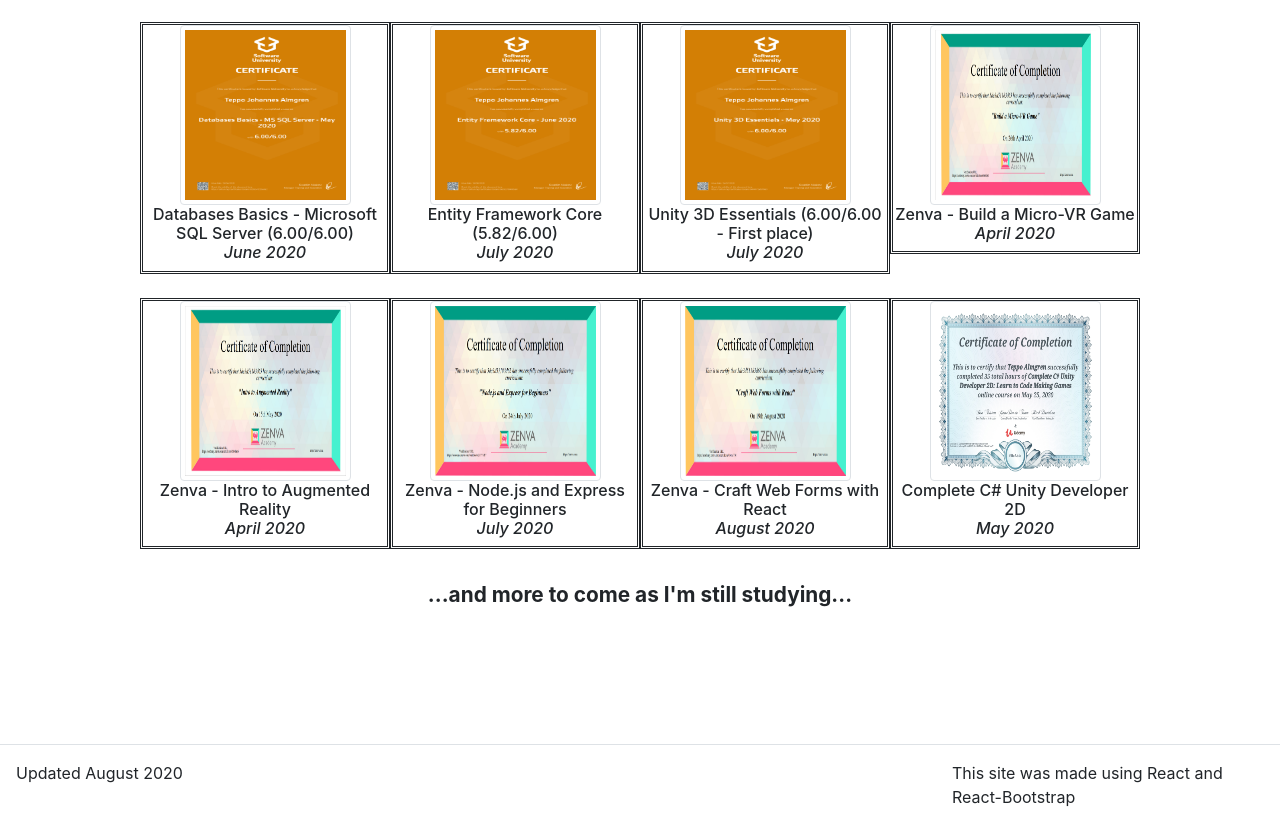
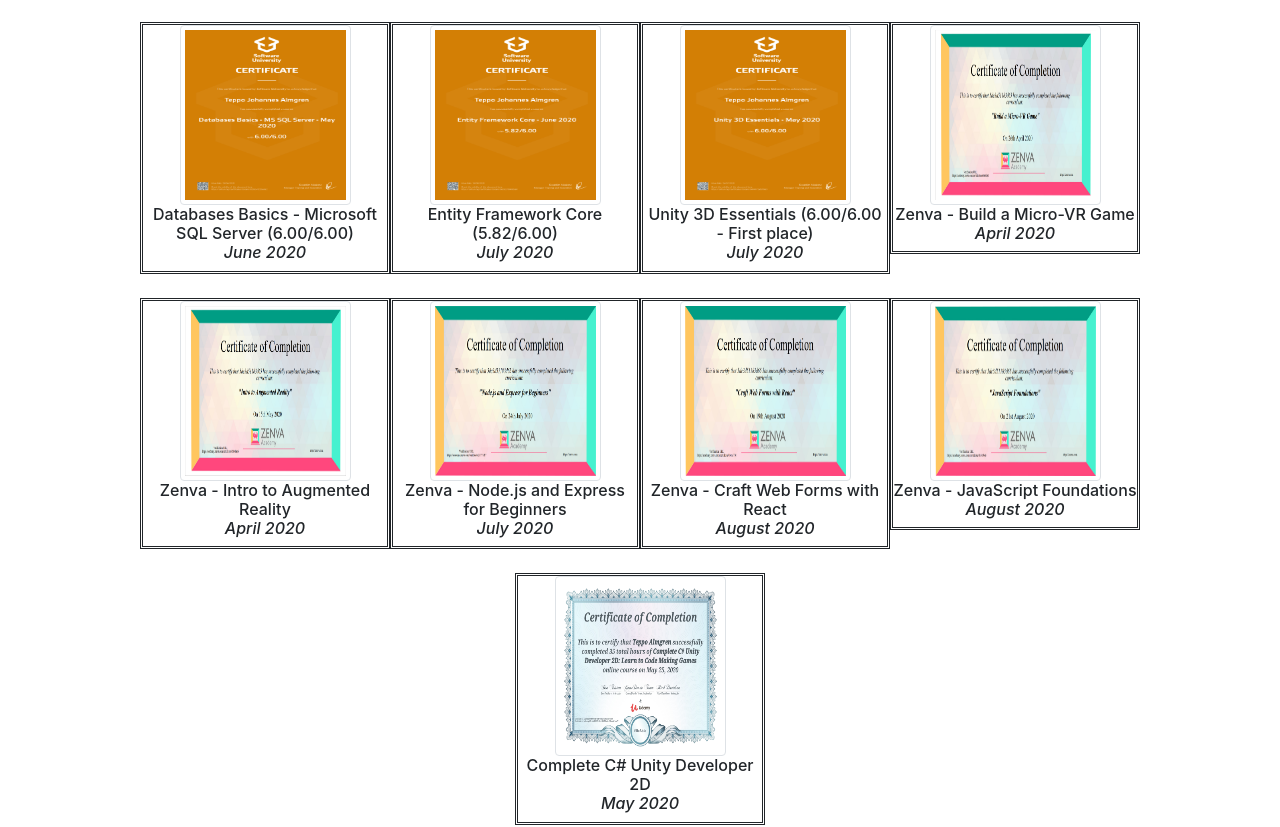
Before and after one commit to JonHanes/portfolio, a React (Create React App) app: page /certificates in a window 1280 px wide. Shown: the part 835-1662 px from the top of the page. Built offline with nearby package versions, Linux system fonts and the light colour scheme.

Commit message:
Added one certificate

```diff
--- a/src/Components/ImageGallery.js
+++ b/src/Components/ImageGallery.js
@@ -21,6 +21,7 @@
 import ZENVA_AR_INTRO from "../Assets/Images/Certificates/Zenva_IntroToAR.PNG"
 import ZENVA_NodeJS_Express_BGN from "../Assets/Images/Certificates/Zenva_Node.js&Express_BGN.PNG"
 import ZENVA_React_Webforms from "../Assets/Images/Certificates/Zenva_React_Webforms.PNG"
+import ZENVA_JS_Foundations from "../Assets/Images/Certificates/Zenva_JS_Foundations.PNG"
 //Udemy
 import UDEMY_2D_Course from "../Assets/Images/Certificates/Udemy_Unity_2D_Course.jpg"
 
@@ -184,6 +185,18 @@
                         : ''
                     }
 
+                    { this.state.zenva_visible ?
+                        <div className="gallery-imageWrapper">
+                        <Image className="gallery-smallImg" src={ZENVA_JS_Foundations} thumbnail />
+                        <h6>Zenva - JavaScript Foundations<br/>
+                        <i>August 2020</i></h6>
+                        </div>
+                        : ''
+                    }
+
+                    <br/>
+                    <br/>
+
                     { this.state.udemy_visible ?
                         <div className="gallery-imageWrapper">
                         <Image className="gallery-smallImg" src={UDEMY_2D_Course} thumbnail />
```
Also changed, not shown: src/Assets/Images/Certificates/Zenva_JS_Foundations.PNG (added).
